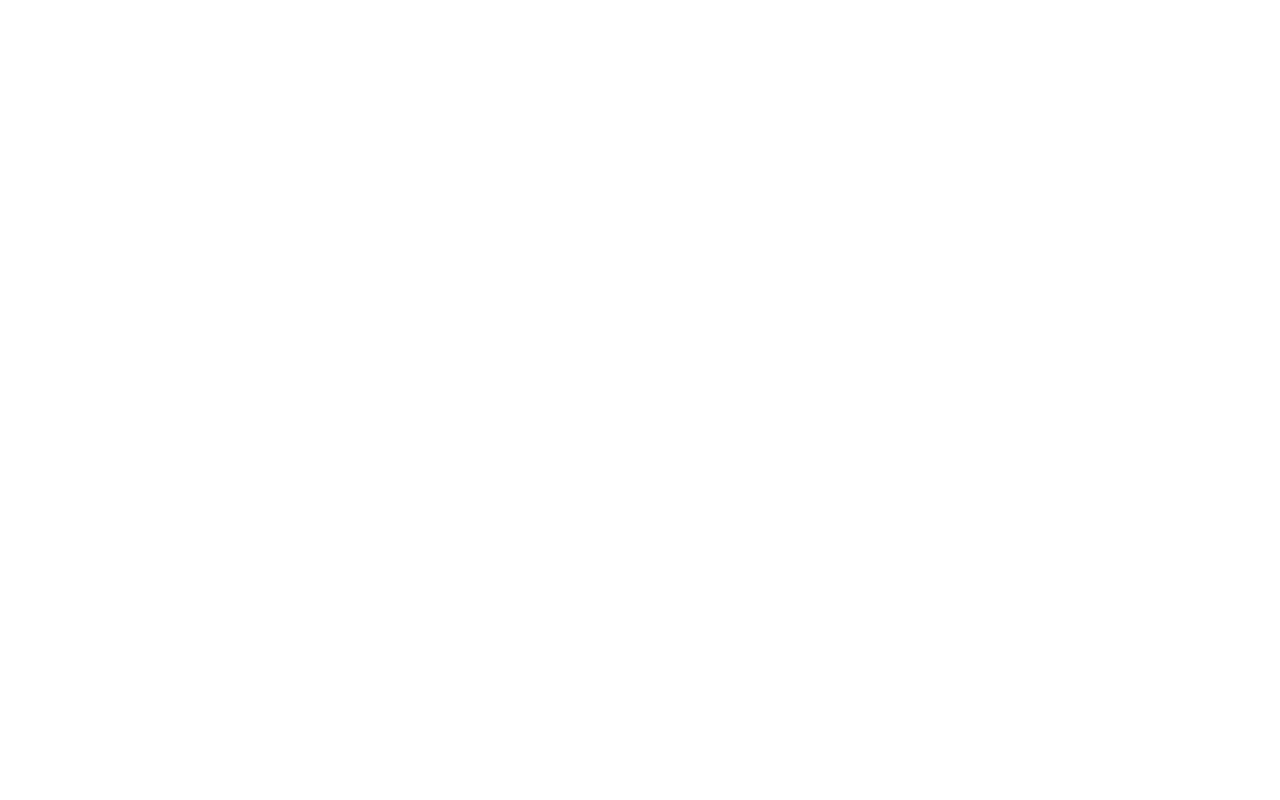
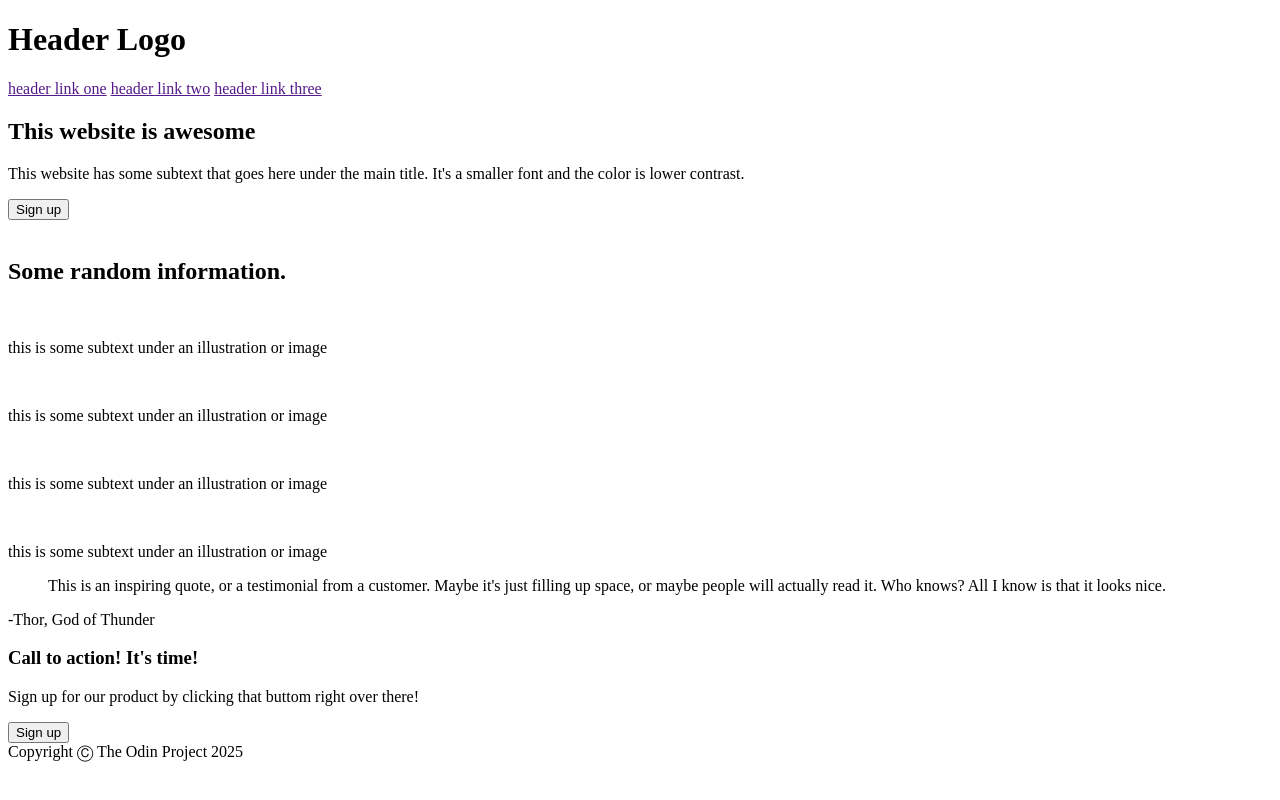
Before and after one commit to nihiL7331/top-landing-page, a plain HTML site: page index.html in a window 1280 px wide. Drawn offline with Linux system fonts and the light colour scheme.

Commit message:
Basic HTML structure done
Set up all the text, buttons and images accordingly.

```diff
--- a/index.html
+++ b/index.html
@@ -1,9 +1,80 @@
 <!doctype html>
-<html>
+<html lang="en">
   <head>
     <link rel="stylesheet" href="styles.css" />
     <meta charset="UTF-8" />
     <title>nihiL's Landing Page</title>
   </head>
-  <body></body>
+  <body>
+    <header>
+      <h1 class="header-logo">Header Logo</h1>
+      <a href="" class="header-link">header link one</a>
+      <a href="" class="header-link">header link two</a>
+      <a href="" class="header-link">header link three</a>
+    </header>
+    <div class="content">
+      <section class="hero">
+        <div class="hero-text">
+          <h2 class="hero-maintext">This website is awesome</h2>
+          <p class="hero-subtext">
+            This website has some subtext that goes here under the main title.
+            It's a smaller font and the color is lower contrast.
+          </p>
+          <button class="hero-button">Sign up</button>
+        </div>
+        <img src="" alt="" class="hero-image" />
+      </section>
+      <section class="info">
+        <h2 class="info-maintext">Some random information.</h2>
+        <div class="info-container">
+          <div class="info-imagedata">
+            <img src="" alt="" class="info-image" />
+            <p class="info-image-subtext">
+              this is some subtext under an illustration or image
+            </p>
+          </div>
+          <div class="info-imagedata">
+            <img src="" alt="" class="info-image" />
+            <p class="info-image-subtext">
+              this is some subtext under an illustration or image
+            </p>
+          </div>
+          <div class="info-imagedata">
+            <img src="" alt="" class="info-image" />
+            <p class="info-image-subtext">
+              this is some subtext under an illustration or image
+            </p>
+          </div>
+          <div class="info-imagedata">
+            <img src="" alt="" class="info-image" />
+            <p class="info-image-subtext">
+              this is some subtext under an illustration or image
+            </p>
+          </div>
+        </div>
+      </section>
+      <section class="quote">
+        <div class="quote-container">
+          <blockquote>
+            This is an inspiring quote, or a testimonial from a customer. Maybe
+            it's just filling up space, or maybe people will actually read it.
+            Who knows? All I know is that it looks nice.
+          </blockquote>
+          <p>-Thor, God of Thunder</p>
+        </div>
+      </section>
+      <section class="registration">
+        <div class="registration-content">
+          <h3>Call to action! It's time!</h3>
+          <p>
+            Sign up for our product by clicking that buttom right over there!
+          </p>
+          <button class="registration-button">Sign up</button>
+        </div>
+      </section>
+    </div>
+    <footer>
+      <div class="footer-text">Copyright Ⓒ The Odin Project 2025</div>
+    </footer>
+  </body>
 </html>
```
